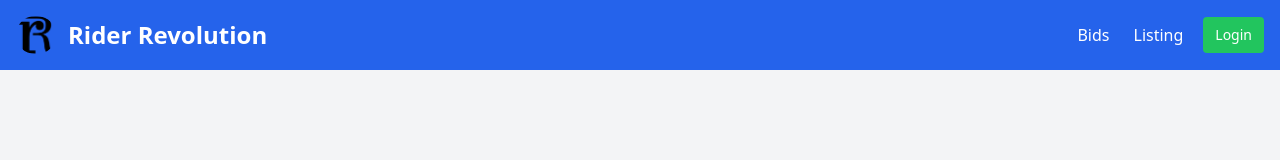
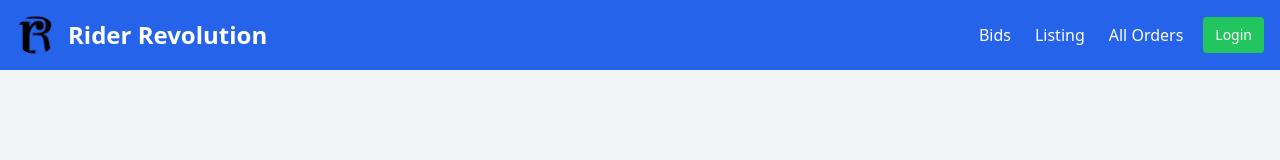
Before and after one commit to SohaibAmjad169/riders_admin, a Next.js app: page /listing in a window 1280 px wide. Shown: the top 160 px of the page. Built offline with nearby package versions, Linux system fonts and the light colour scheme.

Commit message:
LINK ADDED

```diff
--- a/components/layout/Header.tsx
+++ b/components/layout/Header.tsx
@@ -47,6 +47,9 @@ export default function AdminLayout() {
             <a href="/listing" className="hover:text-gray-300 transition">
               Listing
             </a>
+            <a href="/allorders" className="hover:text-gray-300 transition">
+              All Orders
+            </a>
           </nav>
 
           {/* User Info and Sign Out/Login */}
```
